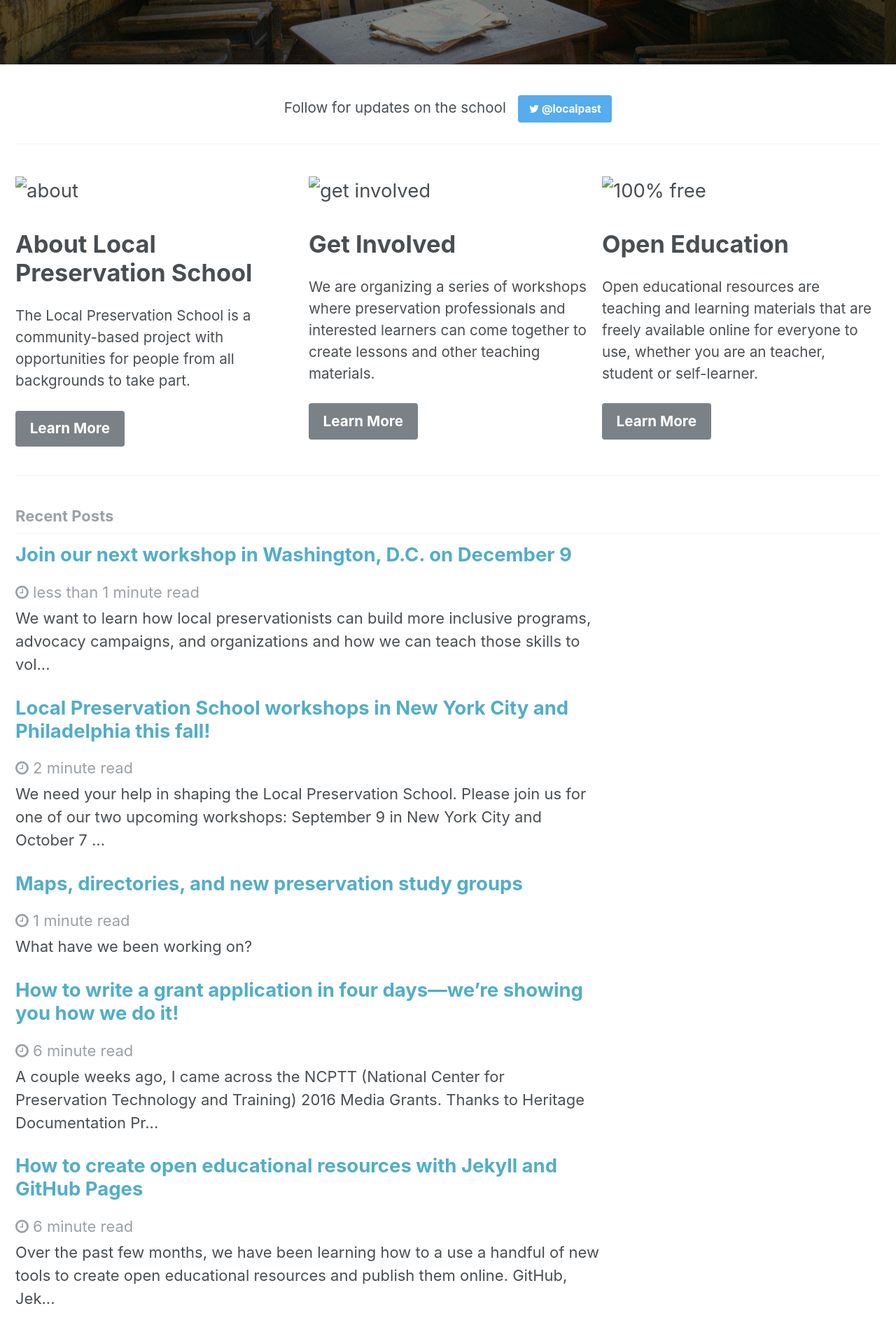
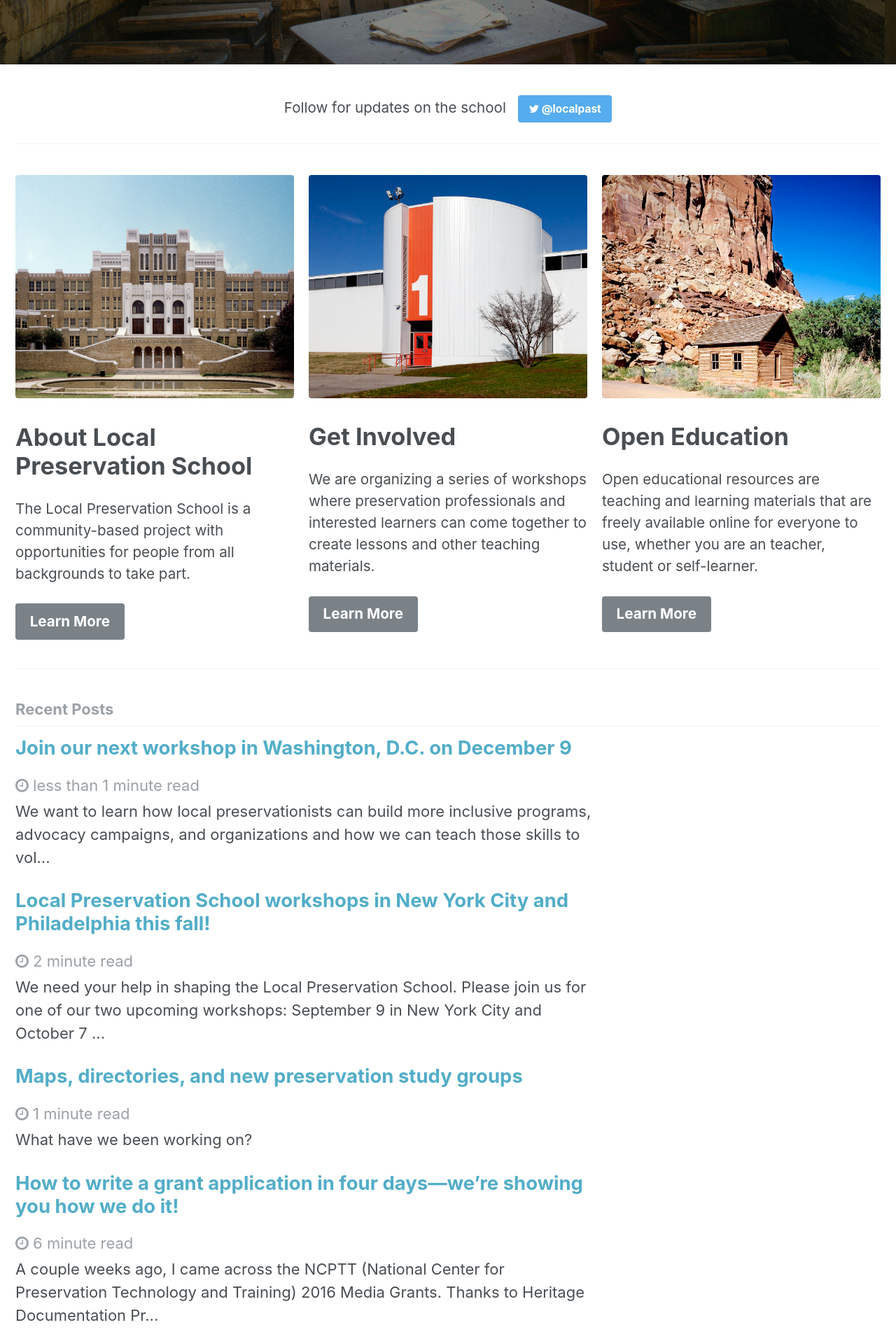
Before and after one commit to localpreservation/localpreservation.github.io, a Jekyll site: the page built from index.html, in a window 1280 px wide. Shown: the part 613-2516 px from the top of the page at 70% size. Built offline with Jekyll 4.4.1, drawn with Linux system fonts in a browser that asks for light colours; the list of posts is cut into pages by our own code.

Commit message:
Fix broken image path

```diff
--- a/index.html
+++ b/index.html
@@ -10,19 +10,19 @@ header:
   caption:
 excerpt: 'The Local Preservation School is an open learning environment where preservation advocates and volunteers share how we can work together to save and sustain historic places in our communities.'
 feature_row:
-  - image_path: 12881v.jpg
+  - image_path: /assets/images/12881v.jpg
     alt: "about"
     title: "About Local Preservation School"
     excerpt: "The Local Preservation School is a community-based project with opportunities for people from all backgrounds to take part."
     url: "/about/"
     btn_label: "Learn More"
-  - image_path: 18659u.jpg
+  - image_path: /assets/images/18659u.jpg
     alt: "get involved"
     title: "Get Involved"
     excerpt: "We are organizing a series of workshops where preservation professionals and interested learners can come together to create lessons and other teaching materials."
     url: "/get-involved/"
     btn_label: "Learn More"
-  - image_path: 11929u.jpg
+  - image_path: /assets/images/11929u.jpg
     alt: "100% free"
     title: "Open Education"
     excerpt: "Open educational resources are teaching and learning materials that are freely available online for everyone to use, whether you are an teacher, student or self-learner."
```
